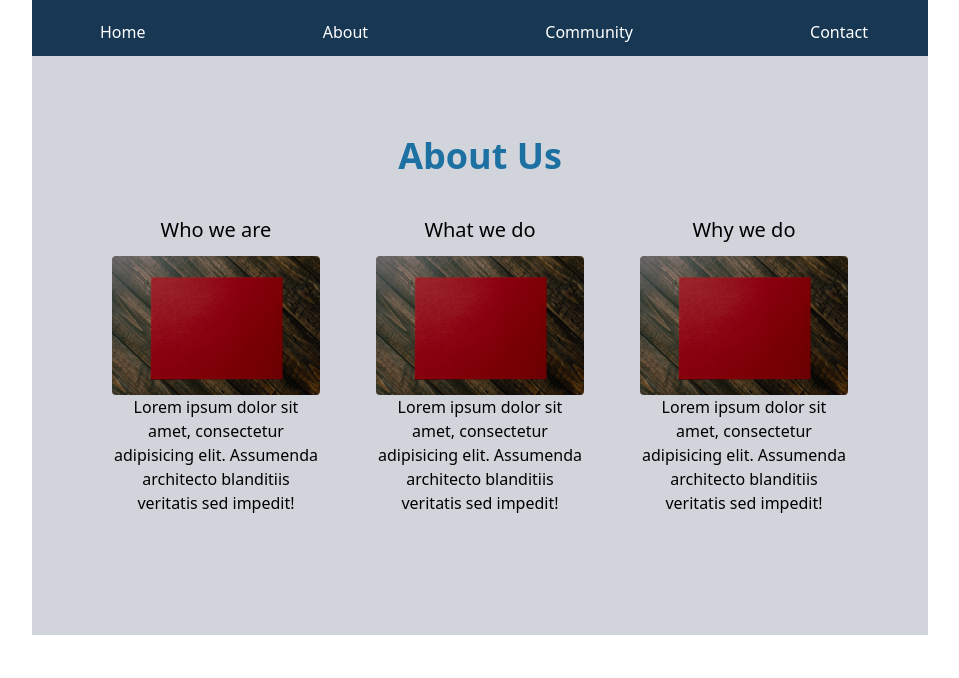
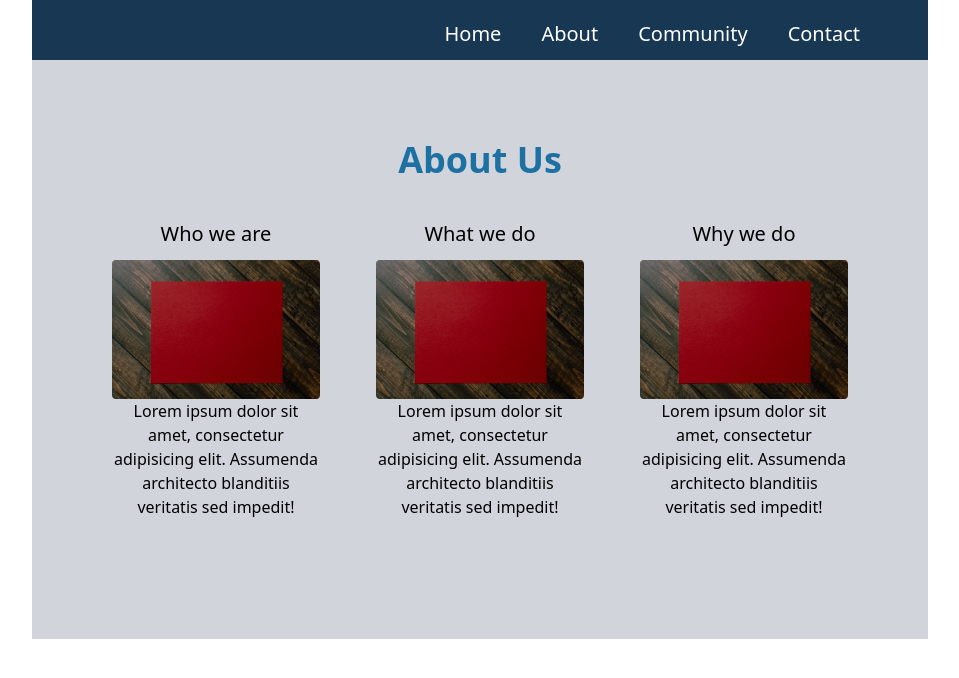
Before and after one commit to 312coders/312coders, a React (Vite) app in the folder frontend/: page /about in a window 1280 px wide. Shown: the top 678 px of the page, without its empty margins (160-1119 px from the left). Built offline with nearby package versions, Linux system fonts and the light colour scheme.

Commit message:
styling the navbar

```diff
--- a/frontend/src/components/About.jsx
+++ b/frontend/src/components/About.jsx
@@ -19,10 +19,7 @@ function About() {
           </div>
           <div className="p-5">
             <h3 className="text-center text-xl font-medium pb-3">What we do</h3>
-            <img
-              src="../../public/placeholder.jpg"
-              className="hidden md:block rounded"
-            />
+            <img src="/placeholder.jpg" className="hidden md:block rounded" />
             <p className="text-center">
               Lorem ipsum dolor sit amet, consectetur adipisicing elit.
               Assumenda architecto blanditiis veritatis sed impedit!
--- a/frontend/src/components/Navbar.jsx
+++ b/frontend/src/components/Navbar.jsx
@@ -7,18 +7,38 @@ function Navbar() {
     <>
       <div className="navbar bg-dark-blue text-white pb-3  max-w-4xl m-auto">
         <nav>
-          <ul className="flex justify-center md:justify-between max-w-4xl mx-auto px-7">
-            <li className="ml-10 mr-8 mt-5">
-              <Link to="/">Home</Link>
+          <ul className="flex justify-center md:justify-end md:text-xl max-w-4xl mx-auto px-7 items-center">
+            <li className="mr-10 mt-5">
+              <Link
+                to="/"
+                className="hover:text-red-500 transition duration-500"
+              >
+                Home
+              </Link>
             </li>
-            <li className="mr-8 mt-5">
-              <Link to="/about">About</Link>
+            <li className="mr-10 mt-5">
+              <Link
+                to="/about"
+                className="hover:text-red-500 transition duration-500"
+              >
+                About
+              </Link>
             </li>
-            <li className="mr-8 mt-5">
-              <Link to="/community">Community</Link>
+            <li className="mr-10 mt-5">
+              <Link
+                to="/community"
+                className="hover:text-red-500 transition duration-500"
+              >
+                Community
+              </Link>
             </li>
-            <li className="mr-8 mt-5">
-              <Link to="/contact">Contact</Link>
+            <li className="mr-10 mt-5">
+              <Link
+                to="/contact"
+                className="hover:text-red-500 transition duration-500"
+              >
+                Contact
+              </Link>
             </li>
           </ul>
         </nav>
```
